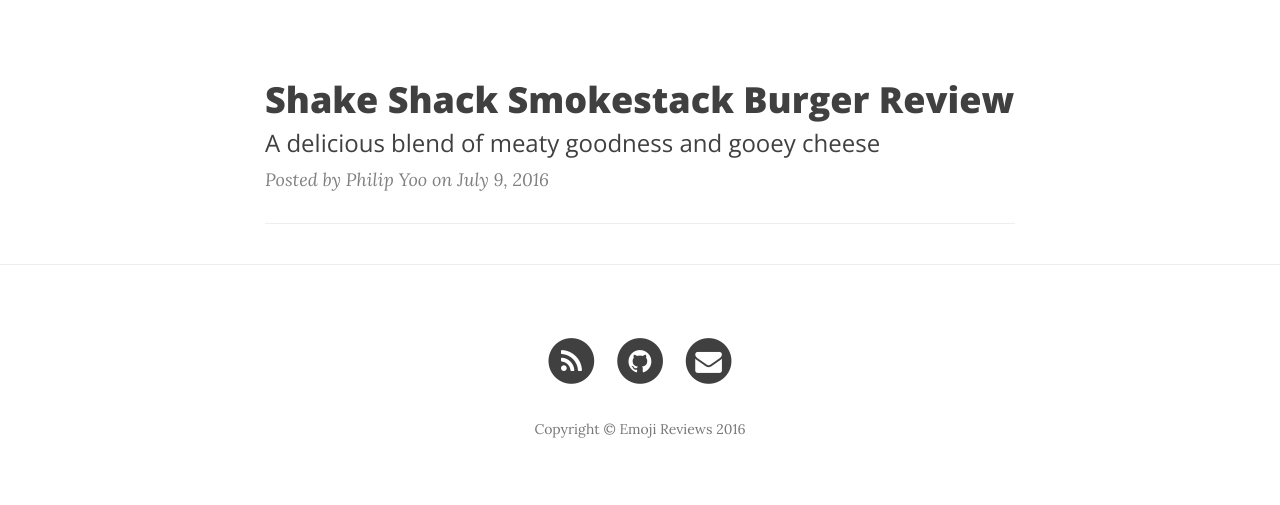
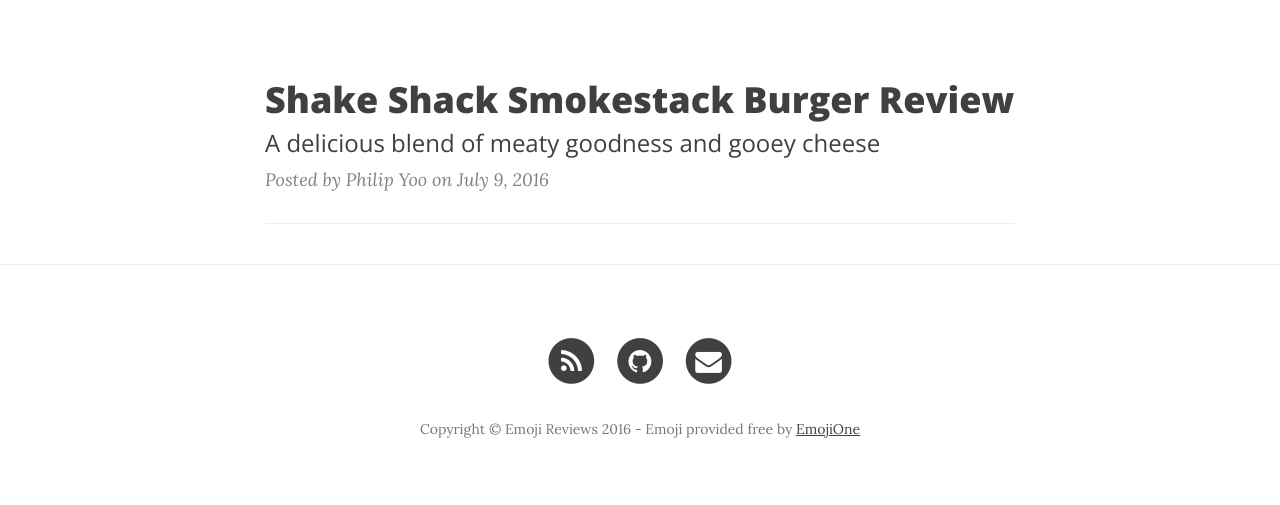
Before and after one commit to philipsdyoo/emojireviews, a Jekyll site: the page built from index.html, in a window 1280 px wide. Shown: the part 448-953 px from the top of the page. Built offline with Jekyll 4.4.1, drawn with Linux system fonts in a browser that asks for light colours; nearby versions of some CDN libraries; the list of posts is cut into pages by our own code.

Commit message:
Edited footer

```diff
--- a/_includes/footer.html
+++ b/_includes/footer.html
@@ -53,7 +53,7 @@
                     </li>
                     {% endif %}
                 </ul>
-                <p class="copyright text-muted">Copyright &copy; {{ site.copyright_name }} {{ site.time | date: '%Y' }}</p>
+                <p class="copyright text-muted">Copyright &copy; {{ site.copyright_name }} {{ site.time | date: '%Y' }} - Emoji provided free by <a href="http://emojione.com/">EmojiOne</a></p>
             </div>
         </div>
     </div>
```
